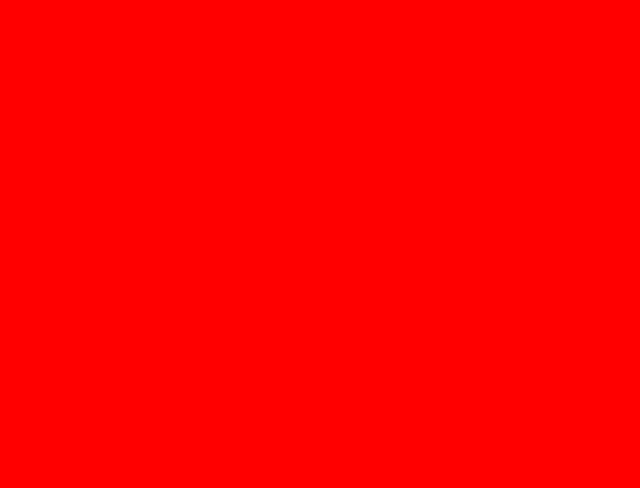
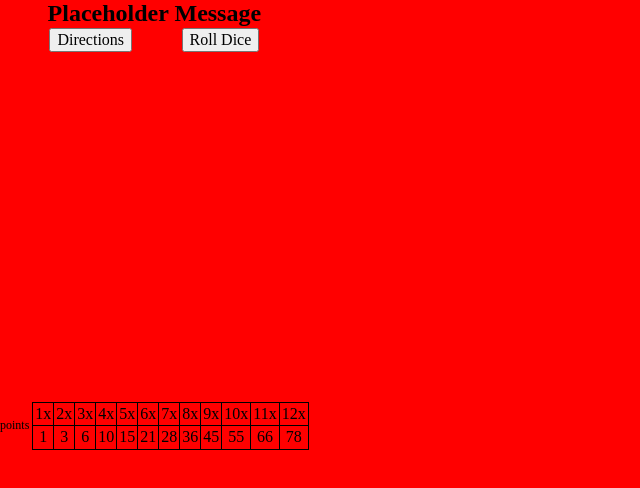
Before and after one commit to JeffShepherd/qwixx-clone, a React (Create React App) app: page / in a window 1280 px wide. Shown: the top 488 px of the page, without its empty margins (0-640 px from the left). Built offline with nearby package versions, Linux system fonts and the light colour scheme.

Commit message:
Add underlying elements to ActionBar per wireframes

```diff
--- a/src/components/ActionBar/ActionBar.css
+++ b/src/components/ActionBar/ActionBar.css
@@ -0,0 +1,36 @@
+.action-bar{
+  display: flex;
+  flex-direction: column;
+}
+
+.button-container{
+  display: flex;
+  justify-content: space-evenly;
+}
+
+.game-message{
+  text-align: center;
+  margin: 0;
+}
+
+.points-vertical {
+  margin: auto 0;
+  font-size: .75rem;
+  padding-right: 3px;
+}
+
+.points-table-container {
+  display: flex;
+  margin: auto;
+}
+
+
+table, tbody, trow, td {
+  border: 1px solid black;
+  border-collapse: collapse;
+}
+
+td {
+  text-align: center;
+  padding: 2px;
+}
--- a/src/components/ActionBar/ActionBar.js
+++ b/src/components/ActionBar/ActionBar.js
@@ -1,13 +1,51 @@
 import React from 'react'
 import './ActionBar.css'
 
-function ActionBar() {
+function ActionBar({ gameMessage }) {
 
 
   return (
-    <section>
-
-
+    <section className='action-bar'>
+      <h2 className='game-message'>{gameMessage}</h2>
+      <div className='button-container'>
+        <button>Directions</button>
+        <button>Roll Dice</button>
+      </div>
+      <div className='points-table-container'>
+        <p className='points-vertical'>points</p>
+        <table>
+          <tbody>
+            <tr>
+              <td>1x</td>
+              <td>2x</td>
+              <td>3x</td>
+              <td>4x</td>
+              <td>5x</td>
+              <td>6x</td>
+              <td>7x</td>
+              <td>8x</td>
+              <td>9x</td>
+              <td>10x</td>
+              <td>11x</td>
+              <td>12x</td>
+            </tr>
+            <tr>
+              <td>1</td>
+              <td>3</td>
+              <td>6</td>
+              <td>10</td>
+              <td>15</td>
+              <td>21</td>
+              <td>28</td>
+              <td>36</td>
+              <td>45</td>
+              <td>55</td>
+              <td>66</td>
+              <td>78</td>
+            </tr>
+          </tbody>
+        </table>
+      </div>
     </section>
   )
 }
--- a/src/components/Game/Game.js
+++ b/src/components/Game/Game.js
@@ -12,12 +12,14 @@ function Game() {
   }
   const [player1Board, setPlayer1Board] = useState(scoreBoard)
   const [player2Board, setPlayer2Board] = useState(scoreBoard)
-  const [gameMessage, setGameMessage] = useState('')
+  const [gameMessage, setGameMessage] = useState('Placeholder Message')
 
 
   return (
     <div className='game'>
-      <ActionBar />
+      <ActionBar
+      gameMessage={gameMessage}
+      />
     </div>
   )
 }
```
